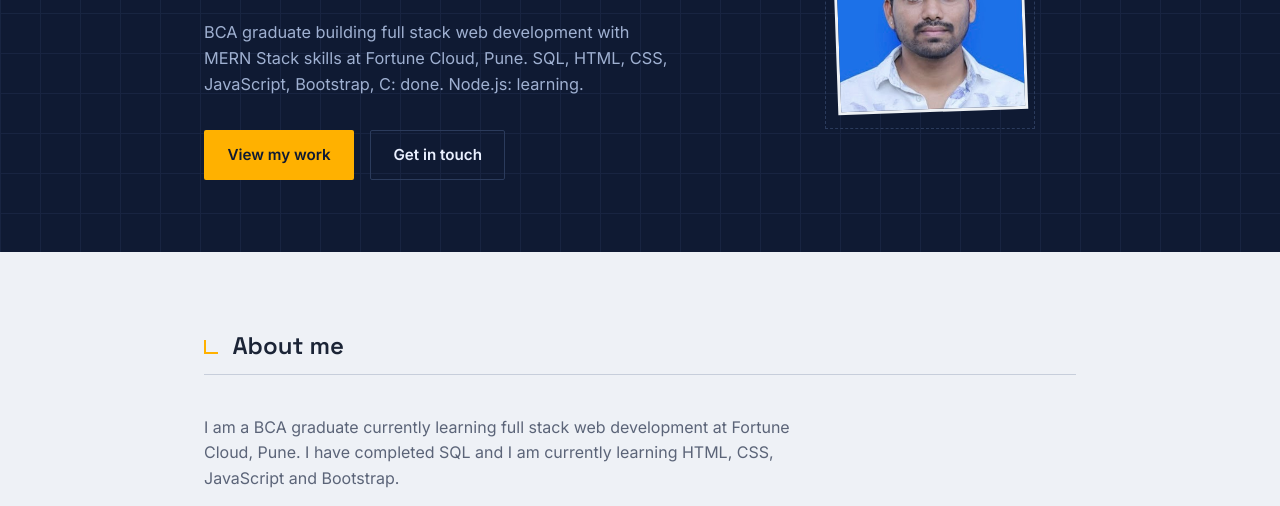
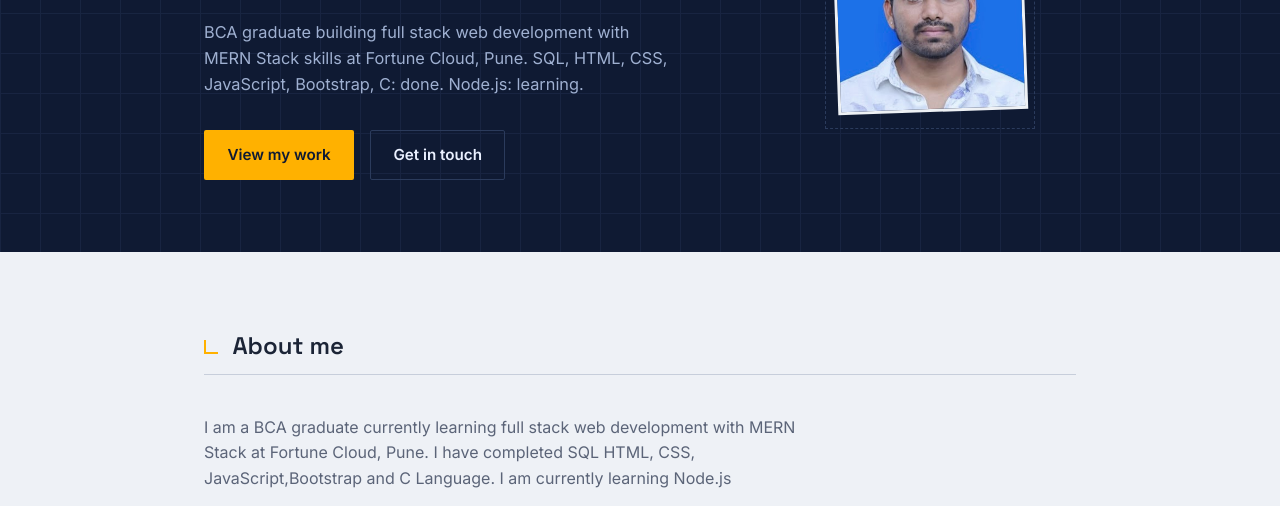
Before and after one commit to sahilsawantt01-debug/portfolio-Sahil, a plain HTML site: page index.html in a window 1280 px wide. Shown: the part 292-798 px from the top of the page. Drawn offline with Linux system fonts and the light colour scheme.

Commit message:
Update index.html

```diff
--- a/index.html
+++ b/index.html
@@ -67,9 +67,8 @@
     <div class="section-head"><span class="tick"></span><h2>About me</h2></div>
     <div class="about">
       <p>
-        I am a BCA graduate currently learning full stack web development at
-        Fortune Cloud, Pune. I have completed SQL and I am currently learning
-        HTML, CSS, JavaScript and Bootstrap.
+        I am a BCA graduate currently learning full stack web development with MERN Stack at
+        Fortune Cloud, Pune. I have completed SQL HTML, CSS, JavaScript,Bootstrap and C Language. I am currently learning Node.js
       </p>
       <p>
         I enjoy learning new technologies and applying my knowledge through
```
